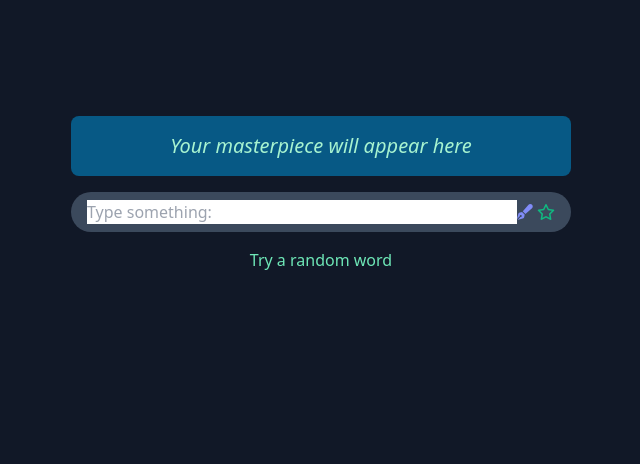
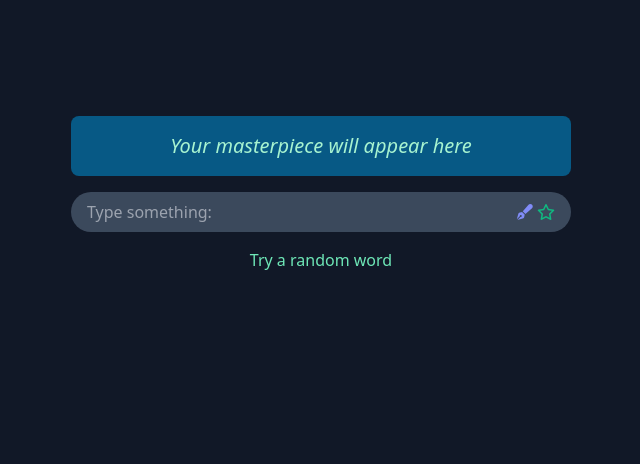
Before and after one commit to krushilnaik/final_project_kn, a Django app: page /generator in a window 1280 px wide. Shown: the part 206-670 px from the top of the page, without its empty margins (319-959 px from the left). Run offline with Django 3.2, Linux system fonts and the light colour scheme; the visitor is signed in with stand-in values (Sample User, id 1); style sheets or scripts are compiled from the project's sources.

Commit message:
Styling tweaks

```diff
--- a/ascii_djenerator/templates/generator.html
+++ b/ascii_djenerator/templates/generator.html
@@ -24,7 +24,7 @@
       {% csrf_token %}
 
       <input
-        class="grow"
+        class="grow bg-transparent"
         type="text" name="text" id="text"
         placeholder="Type something:"
         required maxlength="10"
```
